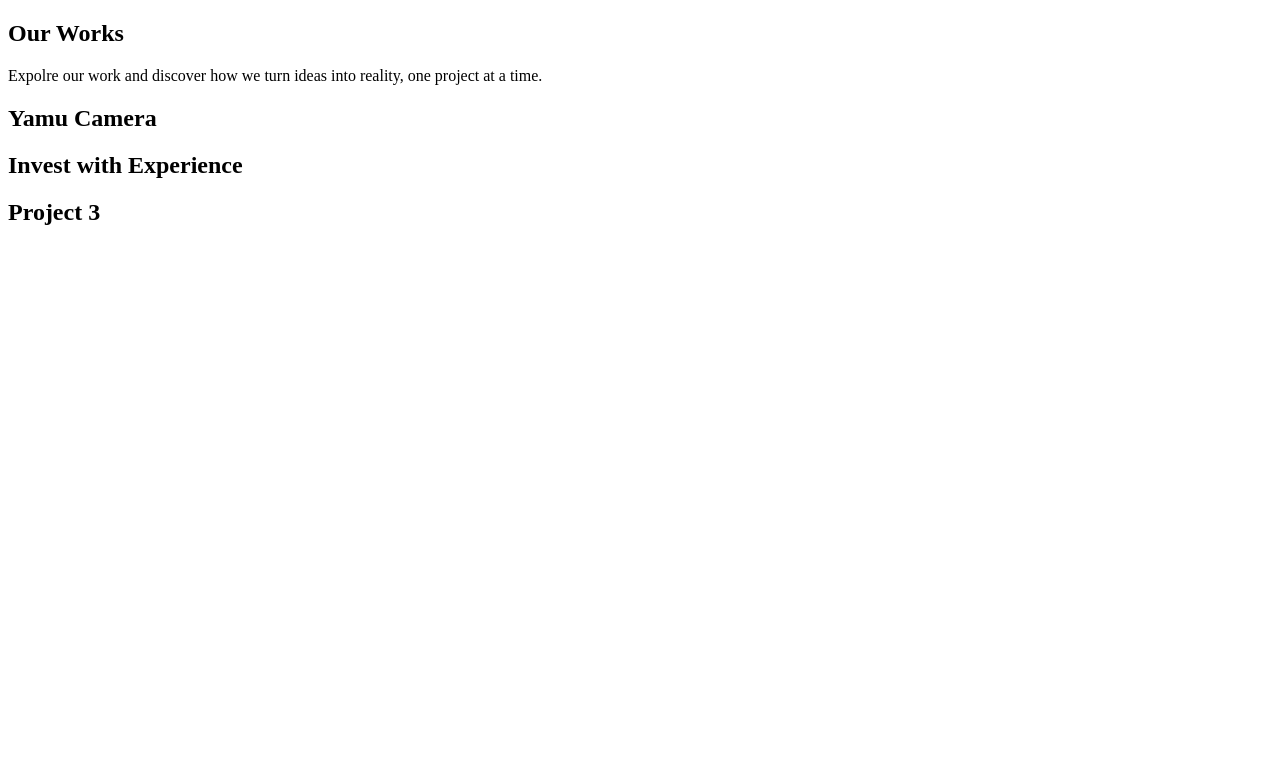
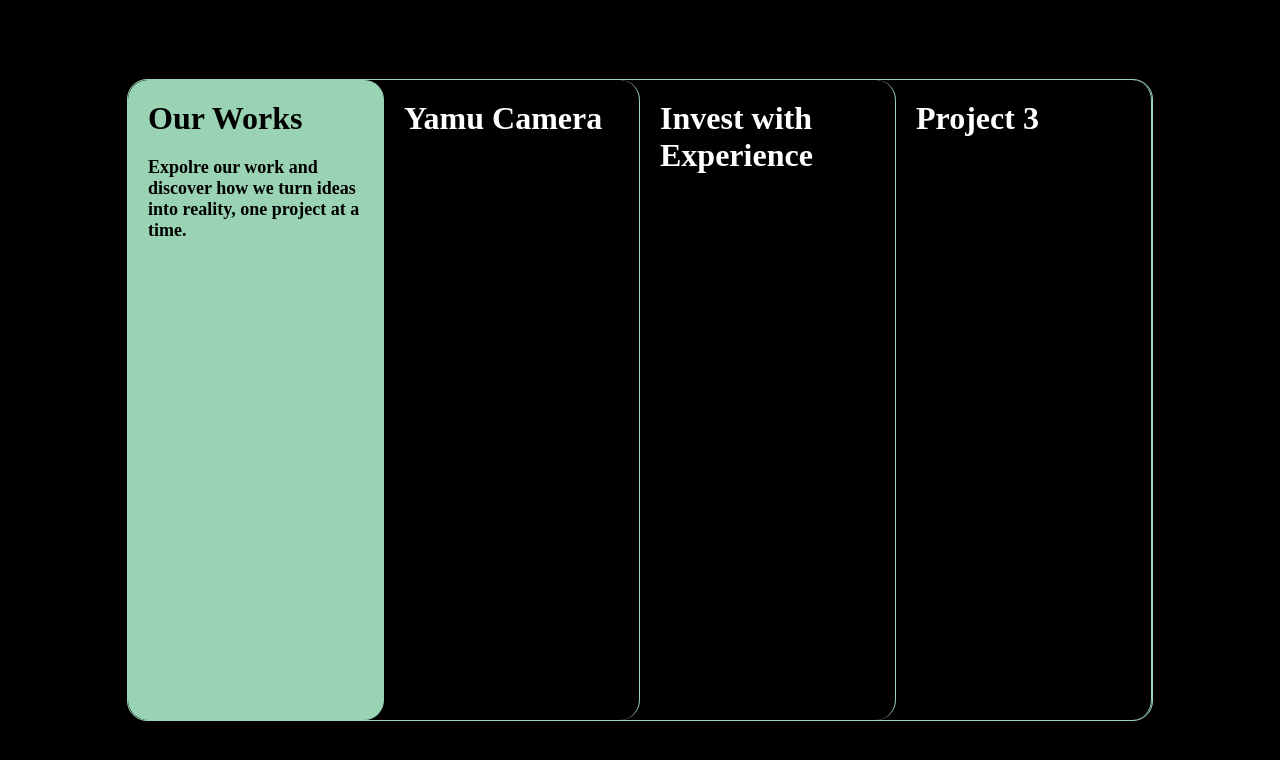
Before and after one commit to Babithkp/our-work-animation, a plain HTML site: page index.html in a window 1280 px wide. Drawn offline with Linux system fonts and the light colour scheme; files that its build step writes are made by us from their sources; the site is published under a folder, as on GitHub Pages, so addresses that start at the root find nothing.

Commit message:
style path has changed

```diff
--- a/App.css
+++ b/App.css
@@ -3,7 +3,7 @@
   padding:0;
 }
 
-main{
+body{
   min-width: 100vh;
   width: 100vw;
   display: flex;
--- a/index.html
+++ b/index.html
@@ -4,10 +4,9 @@
     <meta charset="UTF-8">
     <meta name="viewport" content="width=device-width, initial-scale=1.0">
     <title>App</title>
-    <link rel="stylesheet" href="/src/App.css">
+    <link rel="stylesheet" href="App.css">
 </head>
 <body>
-    <main>
         <section>
             <div class="intro project">
                 <h2>Our Works</h2>
@@ -23,7 +22,6 @@
                 <h2>Project 3</h2>
             </div>
         </section>
-    </main>
     <script>
         let hover = false;
         let yamuHover = false;
```
